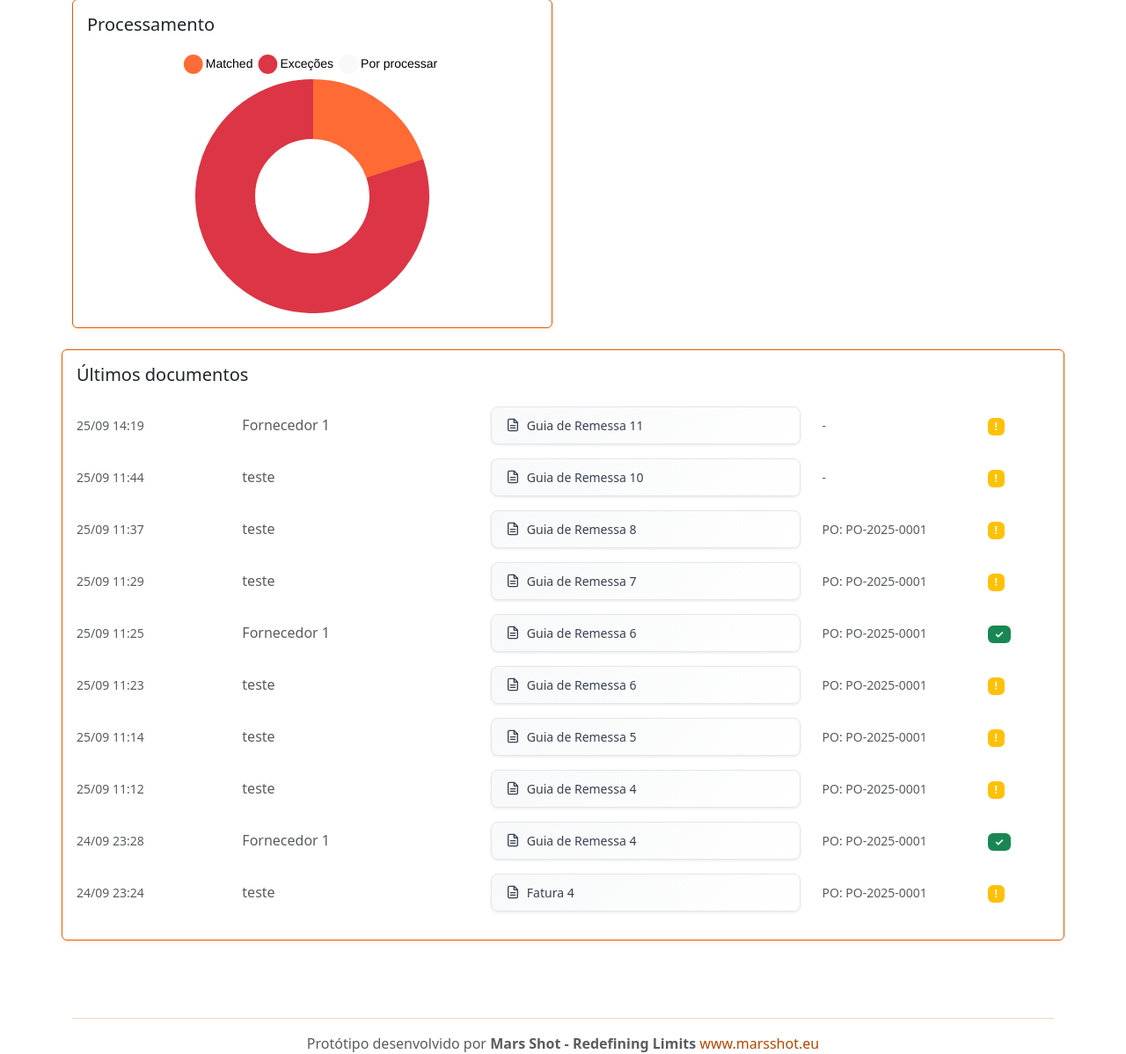
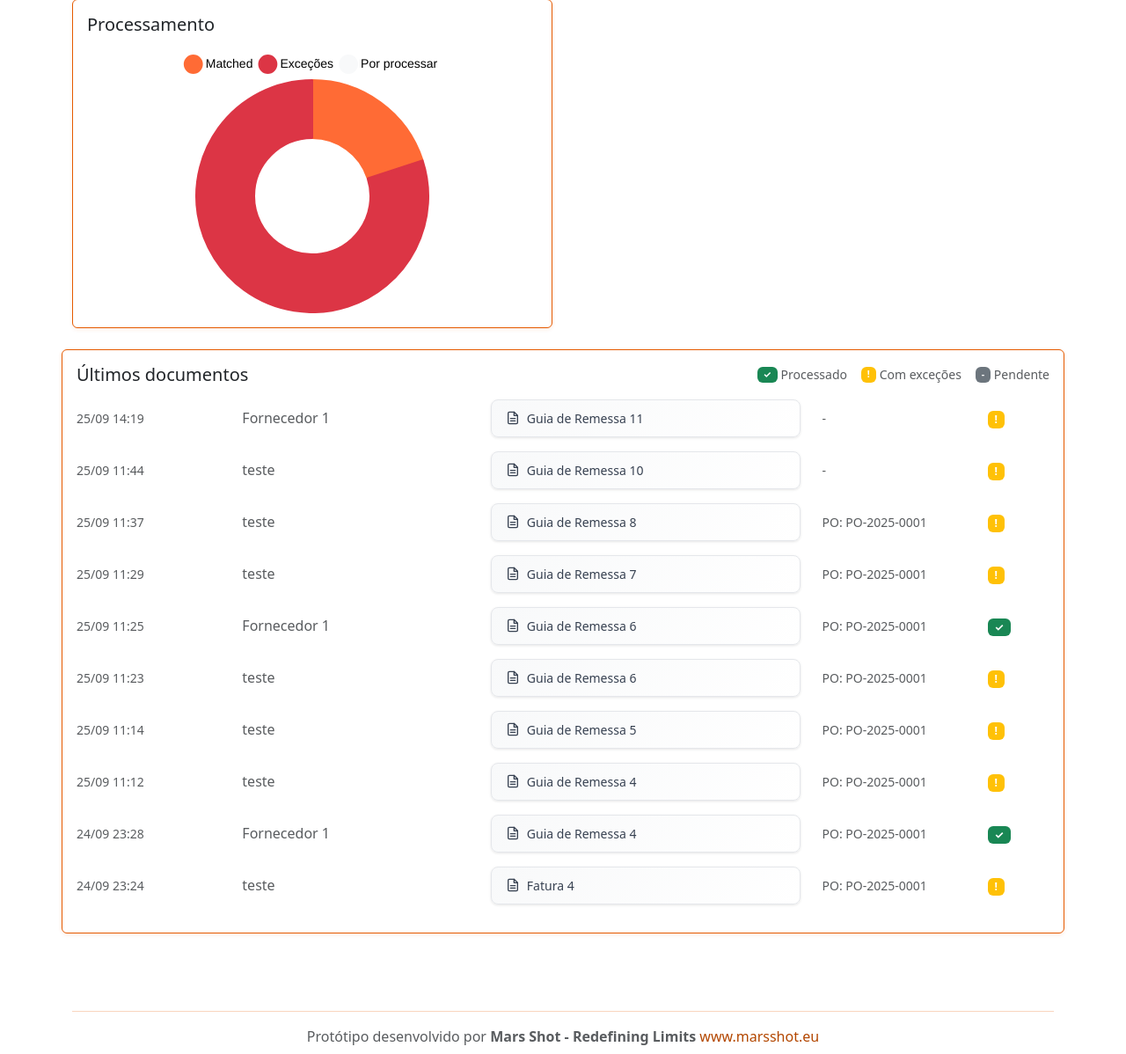
Before and after one commit to bernardo-marsshot/Colmol, a Django app: page / in a window 1280 px wide. Shown: the part 271-1469 px from the top of the page at 88% size. Run offline with Django 5.2, Linux system fonts and the light colour scheme; data comes from the database, SQL or seed files in the repository.

Commit message:
Add status indicators for document processing
Add a legend to the "Latest documents" section in the dashboard template, including badges for "Processed" (green), "With exceptions" (yellow), and "Pending" (secondary).

Replit-Commit-Author: Agent
Replit-Commit-Session-Id: a22c694e-5827-4bd3-a661-e7591e9eeaa1
Replit-Commit-Checkpoint-Type: full_checkpoint
Replit-Commit-Screenshot-Url: https://storage.googleapis.com/screenshot-production-us-central1/ded4662a-0092-48bc-9710-6cd245f7f229/a22c694e-5827-4bd3-a661-e7591e9eeaa1/stR7s6d

```diff
--- a/templates/dashboard.html
+++ b/templates/dashboard.html
@@ -18,7 +18,23 @@
 </div>
 
 <div class="card p-3 mt-4">
-  <h5 class="mb-4">Últimos documentos</h5>
+  <div class="d-flex justify-content-between align-items-center mb-3">
+    <h5 class="mb-0">Últimos documentos</h5>
+    <div class="d-flex gap-3">
+      <small class="d-flex align-items-center gap-1">
+        <span class="badge bg-success">✓</span>
+        <span class="text-muted">Processado</span>
+      </small>
+      <small class="d-flex align-items-center gap-1">
+        <span class="badge bg-warning">!</span>
+        <span class="text-muted">Com exceções</span>
+      </small>
+      <small class="d-flex align-items-center gap-1">
+        <span class="badge bg-secondary">-</span>
+        <span class="text-muted">Pendente</span>
+      </small>
+    </div>
+  </div>
 
   {% for d in latest %}
   <div class="row mb-3 align-items-center">
```
Also changed, not shown: attached_assets/image_1758882998509.png (added).
